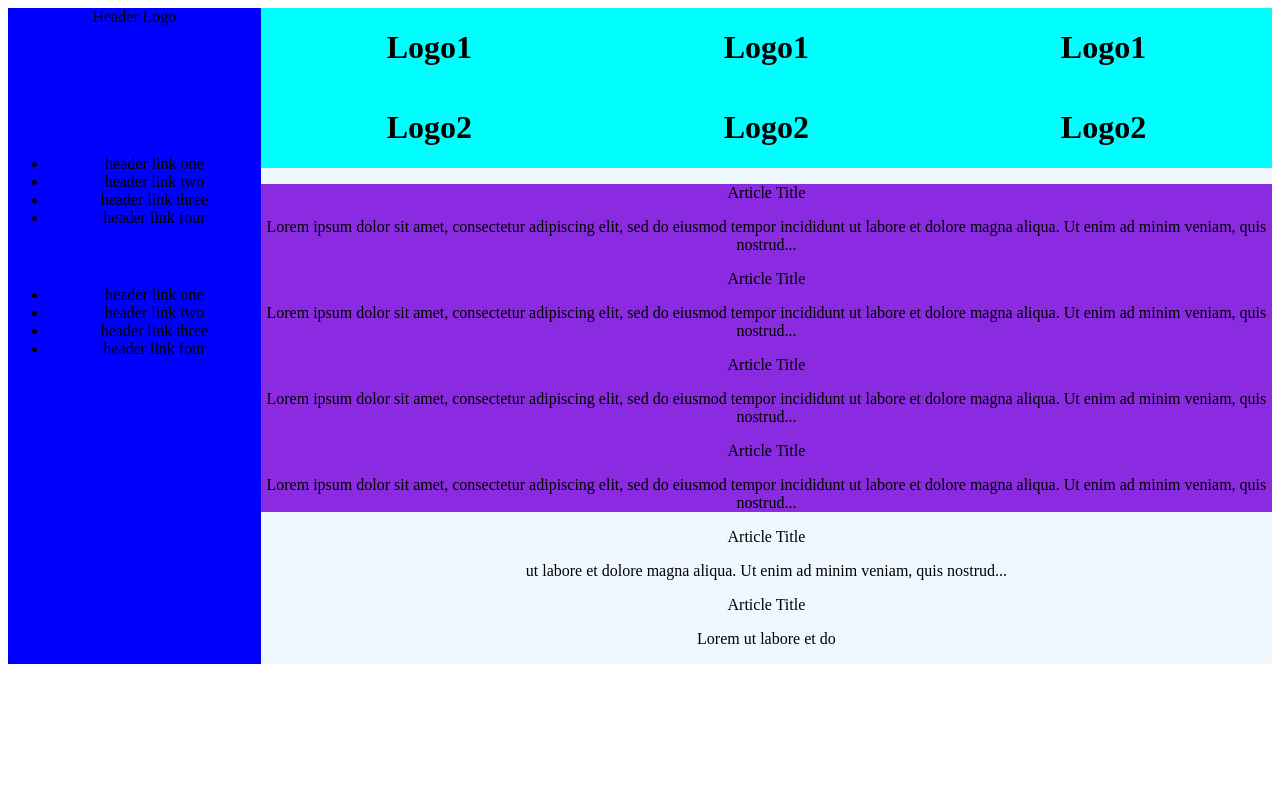
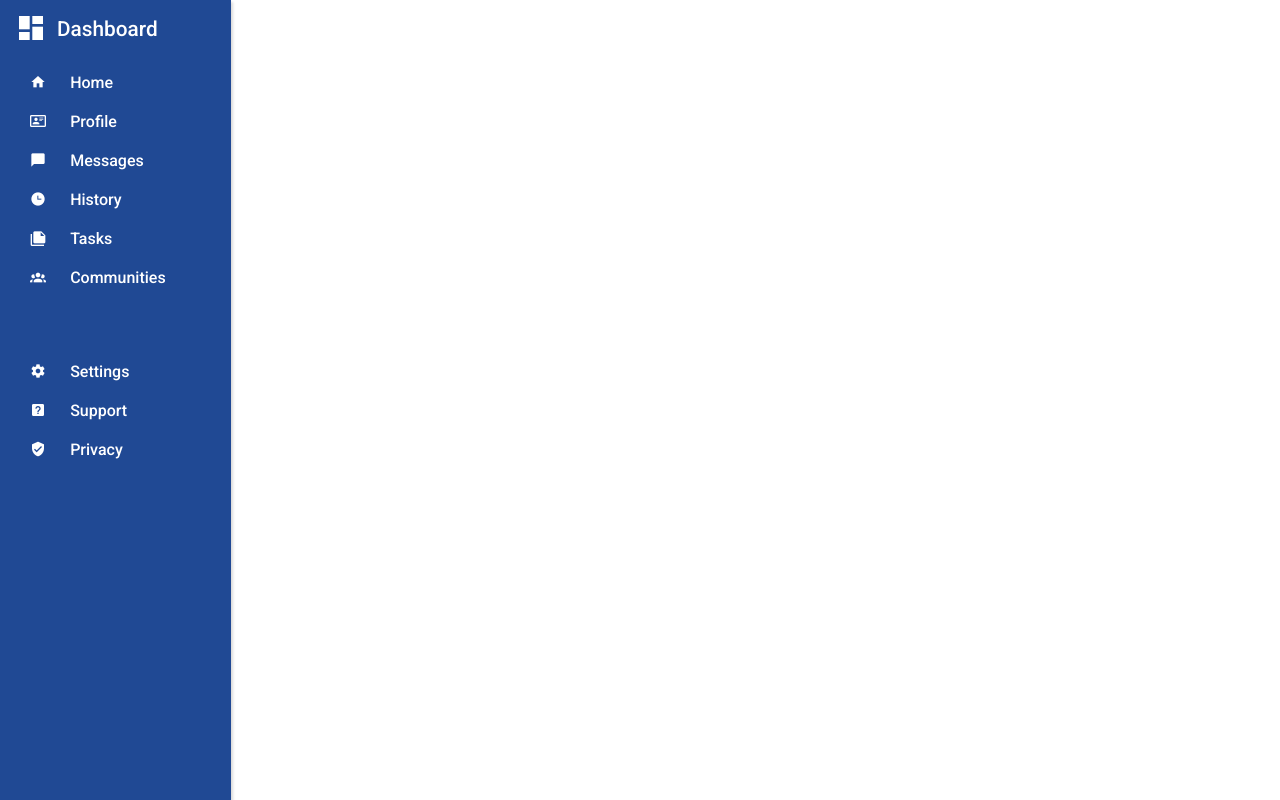
Before and after one commit to chayre/travel-site-dashboard, a plain HTML site: page index.html in a window 1280 px wide. Drawn offline with Linux system fonts and the light colour scheme.

Commit message:
Starting over to work on one piece at a time; nav bar completed

```diff
--- a/index.html
+++ b/index.html
@@ -4,76 +4,102 @@
     <meta charset="UTF-8">
     <meta http-equiv="X-UA-Compatible" content="IE=edge">
     <meta name="viewport" content="width=device-width, initial-scale=1.0">
-    <title>Holy Grail Mockup</title>
+    <title>Admin Dashboard</title>
     <link rel="stylesheet" href="style.css">
+    <link href="https://cdn.jsdelivr.net/npm/@mdi/font@6.5.95/css/materialdesignicons.min.css" rel="stylesheet">
+    <!-- Google Fonts -->
+    <link rel="preconnect" href="https://fonts.googleapis.com">
+    <link rel="preconnect" href="https://fonts.gstatic.com" crossorigin>
+    <link href="https://fonts.googleapis.com/css2?family=Fira+Sans:ital,wght@0,100;0,200;0,300;0,400;0,500;0,600;1,100;1,200;1,300;1,400;1,500&family=Lato:ital,wght@0,100;0,300;0,400;0,700;0,900;1,100;1,300;1,400;1,700;1,900&family=Montserrat:ital,wght@0,100;0,200;0,300;0,400;0,500;0,600;0,700;0,800;0,900;1,100;1,200;1,300;1,400;1,500;1,600;1,700;1,800;1,900&family=Noto+Sans:ital,wght@0,400;0,700;1,400;1,700&family=Nunito:ital,wght@0,200;0,300;0,400;0,500;0,600;0,700;0,800;0,900;1,200;1,300;1,400;1,500;1,600;1,700;1,800;1,900&family=Open+Sans:ital,wght@0,300;0,400;0,500;0,600;0,700;0,800;1,300;1,400;1,500;1,600;1,700;1,800&family=Poppins:ital,wght@0,100;0,200;0,300;0,400;0,500;0,600;0,700;0,800;0,900;1,100;1,200;1,300;1,400;1,500;1,600;1,700;1,800;1,900&family=Roboto+Slab:wght@100;200;300;400;500;600;700;800;900&family=Roboto:ital,wght@0,100;0,300;0,400;0,500;0,700;0,900;1,100;1,300;1,400;1,500;1,700;1,900&family=Rubik:ital,wght@0,300;0,400;0,500;0,600;0,700;0,800;0,900;1,300;1,400;1,500;1,600;1,700;1,800;1,900&family=Source+Sans+Pro:ital,wght@0,200;0,300;0,400;0,600;0,700;0,900;1,200;1,300;1,400;1,600;1,700;1,900&display=swap" rel="stylesheet">
   </head>
 <body>
-    <div class="container">
-      <div class="sidebar">
-        <div class="logo">Header Logo</div>
-        <div class="topmenu">
-          <ul>
-            <li>header link one</li>
-            <li>header link two</li>
-            <li>header link three</li>
-            <li>header link four</li>
-          </ul>
+<!-- Navbar -->
+<nav>
+    <div class="nav-grid">
+        <div class="nav-grid-head">
+            <div class="nav-grid-logo">
+                <span class="mdi mdi-view-dashboard navlogo"></span>
             </div>
-        <div class="botmenu">
-            <ul>
-              <li>header link one</li>
-              <li>header link two</li>
-              <li>header link three</li>
-              <li>header link four</li>
-            </ul>
-          </div>
-      </div>
-      <div class="right">
-      <div class="nav">
-        <div class="topnav">
-            <h1>Logo1</h1>
-            <h1>Logo1</h1>
-            <h1>Logo1</h1>
-        </div>
-        <div class="botnav">
-            <h1>Logo2</h1>
-            <h1>Logo2</h1>
-            <h1>Logo2</h1>
+            <div class="nav-grid-title">
+                <p>Dashboard</p>
             </div>
         </div>
 
-      <div class="main">
-        <div class="projects"
-            <div class="card">
-                <p class="title">Article Title</p>
-                <p>Lorem ipsum dolor sit amet, consectetur adipiscing elit, sed do eiusmod tempor incididunt ut labore et dolore magna aliqua. Ut enim ad minim veniam, quis nostrud...</p>
+        <div class="nav-grid-top">
+            <div class="nav-grid-box-logo">
+                <span class="mdi mdi-home nav-sublogo"></span>
             </div>
-            <div class="card">
-                <p class="title">Article Title</p>
-                <p>Lorem ipsum dolor sit amet, consectetur adipiscing elit, sed do eiusmod tempor incididunt ut labore et dolore magna aliqua. Ut enim ad minim veniam, quis nostrud...</p>
+            <div class="nav-grid-box">
+                <a href="#">Home</a>
             </div>
-            <div class="card">
-                <p class="title">Article Title</p>
-                <p>Lorem ipsum dolor sit amet, consectetur adipiscing elit, sed do eiusmod tempor incididunt ut labore et dolore magna aliqua. Ut enim ad minim veniam, quis nostrud...</p>
+            <div class="nav-grid-box-logo">
+                <span class="mdi mdi-card-account-details-outline nav-sublogo"></span>
             </div>
-            <div class="card">
-                <p class="title">Article Title</p>
-                <p>Lorem ipsum dolor sit amet, consectetur adipiscing elit, sed do eiusmod tempor incididunt ut labore et dolore magna aliqua. Ut enim ad minim veniam, quis nostrud...</p>
+            <div class="nav-grid-box">
+                <a href="#">Profile</a>
+            </div>
+            <div class="nav-grid-box-logo">
+                <span class="mdi mdi-message flipped nav-sublogo"></span>
+            </div>
+            <div class="nav-grid-box">
+                <a href="#">Messages</a>
+            </div>
+            <div class="nav-grid-box-logo">
+                <span class="mdi mdi-clock-time-three nav-sublogo"></span>
+            </div>
+            <div class="nav-grid-box">
+                <a href="#">History</a>
+            </div>
+            <div class="nav-grid-box-logo">
+                <span class="mdi mdi-note-multiple nav-sublogo"></span>
+            </div>
+            <div class="nav-grid-box">
+                <a href="#">Tasks</a>
+            </div>
+            <div class="nav-grid-box-logo">
+                <span class="mdi mdi-account-group nav-sublogo"></span>
+            </div>
+            <div class="nav-grid-box">
+                <a href="#">Communities</a>
             </div>
         </div>
-
-        <div class="feed"
-            <div class="card">
-                <p class="title">Article Title</p>
-                <p>ut labore et dolore magna aliqua. Ut enim ad minim veniam, quis nostrud...</p>
+        <div class="nav-grid-bottom">
+            <div class="nav-grid-box-logo">
+                <span class="mdi mdi-cog nav-sublogo"></span>
             </div>
-            <div class="card">
-                <p class="title">Article Title</p>
-                <p>Lorem  ut labore et do</p>
+            <div class="nav-grid-box">
+                <a href="#">Settings</a>
+            </div>
+            <div class="nav-grid-box-logo">
+                <span class="mdi mdi-help-box nav-sublogo"></span>
+            </div>
+            <div class="nav-grid-box">
+                <a href="#">Support</a>
+            </div>
+            <div class="nav-grid-box-logo">
+                <span class="mdi mdi-shield-check nav-sublogo"></span>
+            </div>
+            <div class="nav-grid-box">
+                <a href="#">Privacy</a>
             </div>
         </div>
     </div>
-    </div>
-    </div>
+</nav>
+<!-- Header -->
+<header>
+
+
+
+
+
+</header>
+<!-- Main -->
+<main>
+
+
+
+
+
+</main>
 </body>
 </html>
--- a/style.css
+++ b/style.css
@@ -1,33 +1,84 @@
-.container {
+* {
+    margin: 0;
+    padding: 0;
+}
+
+body {
+    display: grid;
+    grid-template-columns: 1.1fr 5fr;
+    grid-template-rows: 1fr 6fr;
+    height: 100vh;
+    font-family: 'Roboto', sans-serif;
+    font-weight: 500;
+}
+
+/*Navbar styling */
+
+nav {
+    grid-column: 1 / 2;
+    grid-row: span 5;
+    padding-top: 10px;
+    color: white;
+    background-color: #204994;
+    padding-left: 10px;
+    box-shadow: rgba(0, 0, 0, 0.15) 1.95px 1.95px 2.6px;
+}
+
+a {
+    color: white;
+    text-decoration: none;
+    transition: .5s ease;
+}
+
+a:hover {
+    color: rgb(200, 208, 233);
+}
+
+
+.navlogo {
+    font-size: 2rem;
+    margin-right: 10px;
+    padding-left: 5px;
+}
+
+.nav-grid-head {
     display: grid;
     grid-template-columns: 1fr 4fr;
-    background-color: aliceblue;
-    text-align: center;
+    grid-template-rows: auto;
+    align-items: center;
 }
 
-.sidebar {
-    display: grid;
-    background-color: blue;
-    grid-template-rows: 1fr 1fr 1fr 1fr 1fr;
-    text-align: center;
+.nav-grid-title {
+    font-size: 1.3rem;
+    align-items: center;
+    margin-right: 20px;
 }
 
-.nav {
-    background-color: aqua;
+
+.nav-grid-top {
     display: grid;
-    grid-template-rows: 1fr 1fr;
+    grid-column: 1 / 2;
+    grid-row: 2 / 3;
+    grid-template-columns: 1fr 4fr;
+    grid-template-rows: auto;
+    align-items: end;
+    margin-top: 5px;
+    margin-left: 20px;
 }
 
-.topnav {
+.nav-grid-bottom {
     display: grid;
-    grid-template-columns: 1fr 1fr 1fr;
+    grid-column: 1 / 2;
+    grid-row: 3 / 4;
+    grid-template-columns: 1fr 4fr;
+    grid-template-rows: auto;
+    align-items: end;
+    margin-top: 55px;
+    margin-left: 20px;
 }
 
-.botnav {
-    display: grid;
-    grid-template-columns: 1fr 1fr 1fr;
+.nav-grid-box {
+    margin-top: 20px;
 }
 
-.main {
-    background-color: blueviolet;
-}
+/* Header styling */
```
Lines whose indentation alone changed are shown as unchanged.
